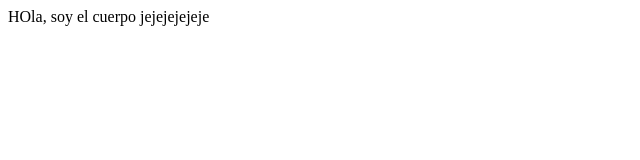
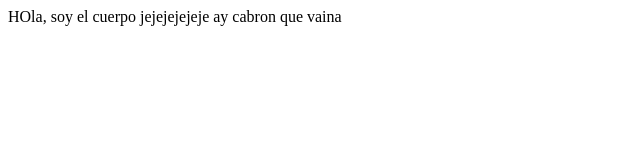
Before and after one commit to CaesaRR19/PrimeraPrueba, a plain HTML site: page Index.html in a window 1280 px wide. Shown: the whole page, without its empty margins (0-640 px from the left). Drawn offline with Linux system fonts and the light colour scheme.

Commit message:
Segundo commit

```diff
--- a/Index.html
+++ b/Index.html
@@ -10,3 +10,4 @@
     HOla, soy el cuerpo jejejejejeje
 </body>
 </html>
+ay cabron que vaina
```
